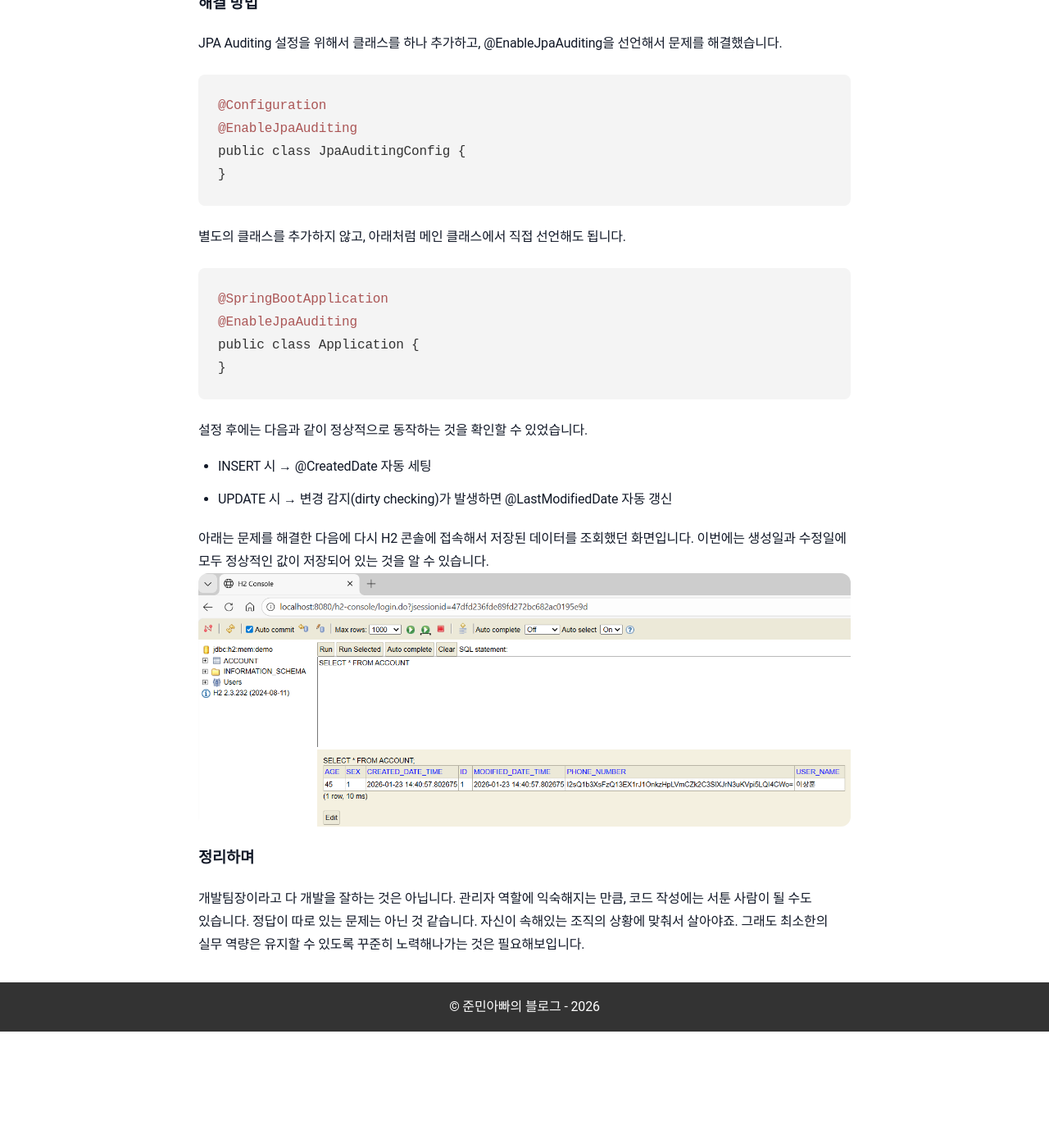
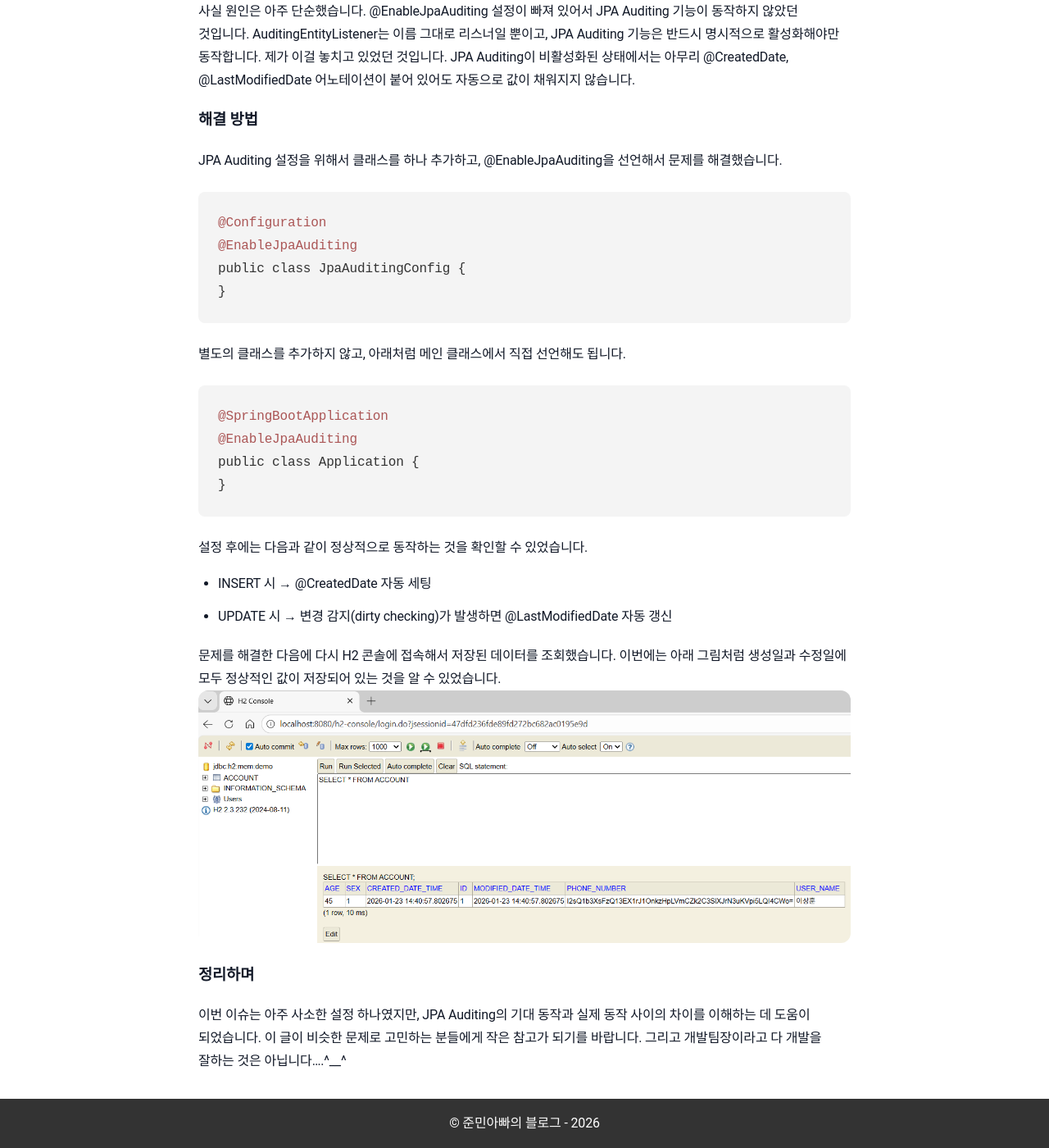
Before and after one commit to sanghoon-lee/sanghoon-lee.github.io, a Jekyll site: the page built from _posts/2026-01-21-JPAAuditing.md, in a window 1280 px wide and 1400 px high, scrolled down 2634 px. Shown: the whole window at 82% size. Built offline with Jekyll 4.4.1, drawn with Linux system fonts in a browser that asks for light colours; nearby versions of some CDN libraries; comment, search, counter and statistics services are not loaded; before the commit the page ends 3892 px from its top, so only the background shows below that; some of the changed text lies outside the part shown.

Commit message:
포스팅 내용 수정

````diff
--- a/_posts/2026-01-21-JPAAuditing.md
+++ b/_posts/2026-01-21-JPAAuditing.md
@@ -31,6 +31,12 @@ JPA Auditing 기능을 사용하기 위해 부모 엔티티에는 `@EntityListen
 
 **부모 엔티티**
 ```java
+
+/**
+ * 아래 코드는 BaseEntity에 Auditing 설정을 해둔 부분입니다.
+ * JPA가 엔티티를 persist/update 할 때 자동으로 날짜를 채워줄 것으로 기대했습니다.
+**/
+
 @MappedSuperclass
 @EntityListeners(AuditingEntityListener.class)
 public abstract class BaseEntity {
@@ -61,10 +67,10 @@ public class Account extends BaseEntity{
     ....
 ```
 
-근데 막상 테스트를 해보면 생성일과 수정일이 기대와는 다르게 모두 null로 저장되어 있었습니다. “설정 하나쯤 빠졌겠지”라는 생각은 들었지만, 막상 어디가 문제인지 바로 떠오르지는 않았습니다.
+하지만, 결과는 기대했던 것과 달랐습니다. H2 콘솔로 접속해서 저장된 데이터를 조회하면, 아래 그림처럼 실제로는 **생성일과 수정일이 모두 `null`**로 저장되고 있었습니다.
+<img class="main-image" src="/assets/images/h2console.png" alt="H2 콘솔 화면(생성일과 수정일이 null로 기록)">
 
-아래는 H2 콘솔에 접속해서 저장된 데이터를 조회했던 화면입니다. 생성일과 수정일에 모두 null이 저장되어 있는 것을 알 수 있습니다.
-<img class="main-image" src="/assets/images/h2console.png" alt="H2 콘솔 화면(생성일과 수정일이 null로 기재)">
+ “설정 하나쯤 빠졌겠지”라는 생각은 들었지만, 막상 어디가 문제인지 바로 떠오르지는 않았습니다.
 
 ### 원인
 
@@ -95,9 +101,10 @@ public class Application {
 * INSERT 시 → @CreatedDate 자동 세팅
 * UPDATE 시 → 변경 감지(dirty checking)가 발생하면 @LastModifiedDate 자동 갱신
 
-아래는 문제를 해결한 다음에 다시 H2 콘솔에 접속해서 저장된 데이터를 조회했던 화면입니다. 이번에는 생성일과 수정일에 모두 정상적인 값이 저장되어 있는 것을 알 수 있습니다.
-<img class="main-image" src="/assets/images/h2console2.png" alt="H2 콘솔 화면(생성일과 수정일이 정상)">
+문제를 해결한 다음에 다시 H2 콘솔에 접속해서 저장된 데이터를 조회했습니다. 이번에는 아래 그림처럼 생성일과 수정일에 모두 정상적인 값이 저장되어 있는 것을 알 수 있었습니다.
+<img class="main-image" src="/assets/images/h2console2.png" alt="H2 콘솔 화면(생성일과 수정일이 정상적으로 기록)">
 
 ### 정리하며
 
-개발팀장이라고 다 개발을 잘하는 것은 아닙니다. 관리자 역할에 익숙해지는 만큼, 코드 작성에는 서툰 사람이 될 수도 있습니다. 정답이 따로 있는 문제는 아닌 것 같습니다. 자신이 속해있는 조직의 상황에 맞춰서 살아야죠. 그래도 최소한의 실무 역량은 유지할 수 있도록 꾸준히 노력해나가는 것은 필요해보입니다.
+이번 이슈는 아주 사소한 설정 하나였지만, JPA Auditing의 기대 동작과 실제 동작 사이의 차이를 이해하는 데 도움이 되었습니다.
+이 글이 비슷한 문제로 고민하는 분들에게 작은 참고가 되기를 바랍니다. 그리고 개발팀장이라고 다 개발을 잘하는 것은 아닙니다....^__^
````
